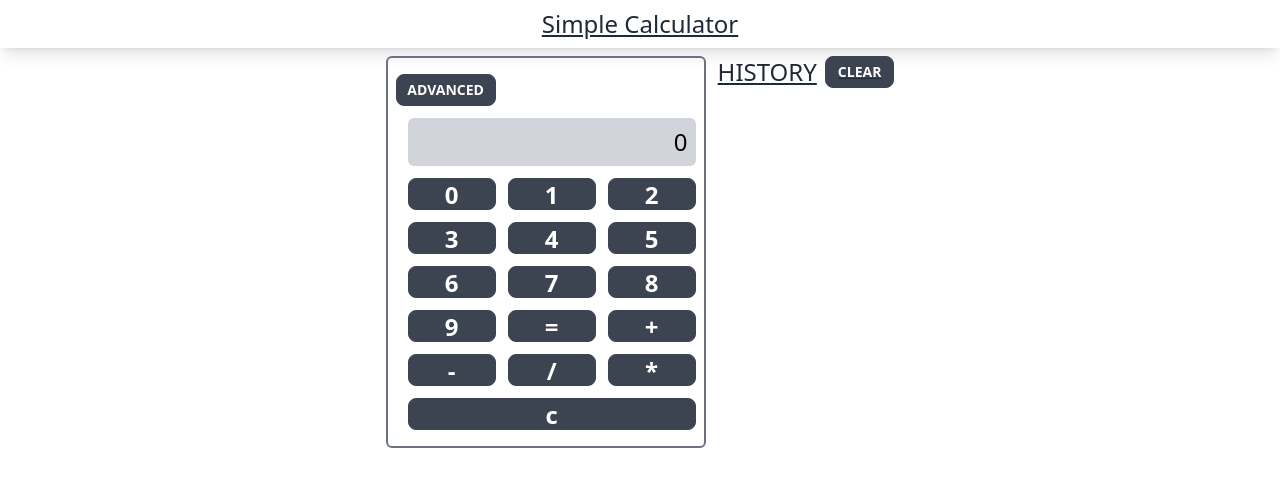
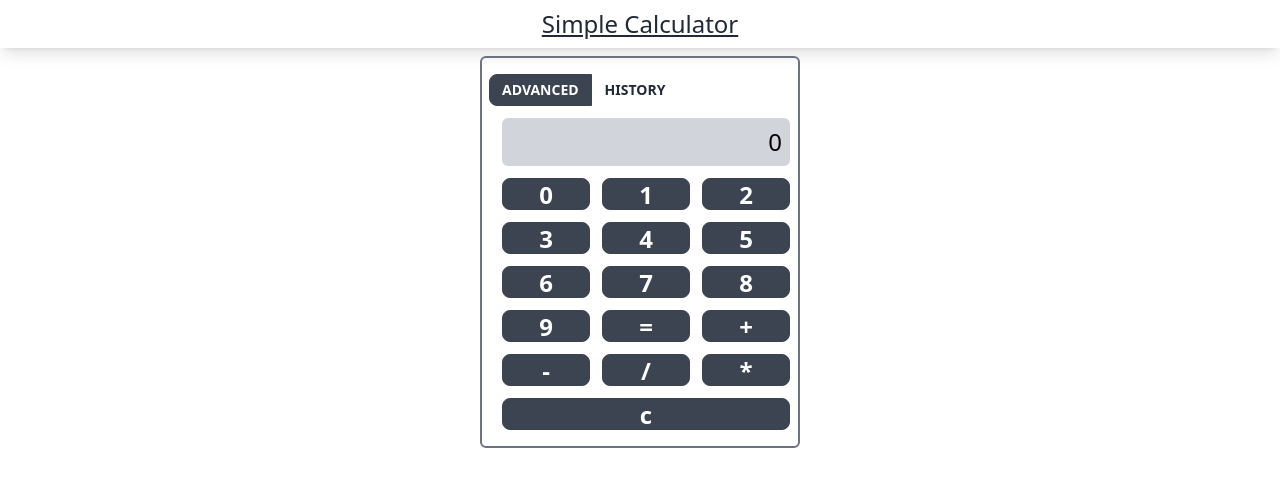
Before and after one commit to Q-T5/simple-vue3-calc, a Vue app: page / in a window 1280 px wide. Shown: the top 486 px of the page. Built offline with nearby package versions, Linux system fonts and the light colour scheme.

Commit message:
Finished calculator.

```diff
--- a/src/App.vue
+++ b/src/App.vue
@@ -4,10 +4,15 @@
   </div>
 
   <div class="flex flex-col items-center md:flex-row md:justify-center md:items-start md:space-x-3 pt-2">
-    <my-calculator @addToHistory="updateHistory" @changeNotifMessage="showNotificationPopup" :historyCalc="previousCalc" @advMathBtnClicked="notifAdvMthBtnClicked" :dumpHistory="clearHistory" />
-    <div class="pt-2 md:pt-0">
-      <h3 class="text-2xl underline pb-2 uppercase text-center inline-flex">History
-        <button class="daisyui-btn daisyui-btn-sm ml-2 no-animation" @click="authClearHistory">CLEAR</button>
+    <!-- this is the calculator itself -->
+    <my-calculator @addToHistory="updateHistory" @changeNotifMessage="showNotificationPopup" :historyCalc="previousCalc" @advMathBtnClicked="notifAdvMthBtnClicked" :dumpHistory="clearHistory" @showHistoryTab="displayHistoryTab" />
+  </div>
+
+  <!-- this is the history section -->
+  <div class="pt-2 md:pt-0 fixed w-2/3 top-14 h-screen flex flex-col items-center backdrop-blur-md bg-gray-500/75 overflow-auto" v-show="showTheHistoryTab">
+    <h3 class="text-2xl underline pb-2 uppercase text-center inline-block">History
+      <button class="daisyui-btn daisyui-btn-xs ml-2 no-animation" @click="authClearHistory">CLEAR</button>
+      <button class="daisyui-btn daisyui-btn-xs daisyui-btn-ghost ml-1 no-animation" @click="displayHistoryTab(0)">CLOSE</button>
     </h3>
     <div v-for="(calc, index) in pastCalculations" :key="calc.previous">
       <div class="border-2 text-2xl mt-2 rounded-lg border-black w-32 text-center hover:border-gray-500" @click="previousCalc = index, notifMessage = 'Showing Result for Clicked Calculation.', showNotification = true">
@@ -19,8 +24,8 @@
       </div>
     </div>
   </div>
-  </div>
 
+  <!-- this is the notification popup -->
   <div class="relative">
     <notification class="fixed md:left-[35%] bottom-2 left-2 daisyui-alert max-w-fit rounded-md border-l-8" v-show="showNotification" :message="notifMessage" />
   </div>
@@ -42,6 +47,7 @@ import MyCalculator from './components/MyCalculator.vue'
         "notifMessage": "",
         "anyAdvMthBtnClicked": 0,
         "clearHistory": false,
+        "showTheHistoryTab": false
       }
     },
     methods: {
@@ -78,6 +84,13 @@ import MyCalculator from './components/MyCalculator.vue'
           this.notifMessage = "Nothing to Clear."
           this.showNotification = true;
         }
+      },
+      displayHistoryTab(num) {
+        if(num === 1) {
+          this.showTheHistoryTab = true;
+        } else if(num === 0) {
+          this.showTheHistoryTab = false;
+        }
       }
     },
     "watch": {
--- a/src/components/MyCalculator.vue
+++ b/src/components/MyCalculator.vue
@@ -1,7 +1,10 @@
 <template>
   <div class="w-80 grid grid-cols-3 space-x-3 space-y-3 border-2 rounded-md border-gray-500 px-2 py-4">
-    <div class="daisyui-btn daisyui-btn-sm no-animation" @click="showAdvanced ? showAdvanced = false : showAdvanced = true, disableOperators ? disableOperators = false : disableOperators = false, showAdvancedButtonAlreadyClicked == 0 ? showAdvancedButtonAlreadyClicked = 1 : showAdvancedButtonAlreadyClicked = 0, $emit('changeNotifMessage', showAdvancedButtonAlreadyClicked)">
+    <div class="daisyui-btn-group col-span-2">
+      <div class="daisyui-btn daisyui-btn-sm no-animation" @click="showAdvanced ? showAdvanced = false : showAdvanced = true, disableOperators ? disableOperators = false : disableOperators = false, showAdvancedButtonAlreadyClicked == 0 ? showAdvancedButtonAlreadyClicked = 1 : showAdvancedButtonAlreadyClicked = 0, $emit('changeNotifMessage', showAdvancedButtonAlreadyClicked)">
         Advanced
+      </div>
+      <div class="daisyui-btn daisyui-btn-sm daisyui-btn-ghost no-animation" @click="$emit('showHistoryTab', 1)">History</div>
     </div>
     <div class="bg-gray-300 col-span-3 py-2 text-2xl rounded-md text-end text-black px-2" v-text="current"></div>
     <button class="calc-buttons" @click="number(0)">0</button>
@@ -31,7 +34,7 @@
 <script>
   export default {
     "name": "MyCalculator",
-    "emits": ["addToHistory", "changeNotifMessage", "advMathBtnClicked"],
+    "emits": ["addToHistory", "changeNotifMessage", "advMathBtnClicked", "showHistoryTab"],
     "props": ["historyCalc", "dumpHistory"],
     data() {
       return {
--- a/src/components/Notification.vue
+++ b/src/components/Notification.vue
@@ -1,5 +1,5 @@
 <template>
-    <h3> {{ message }}</h3>
+    <p> {{ message }}</p>
 </template>
 
 <script>
```
Also changed, not shown: 5 other files (tests, documents, lock files or other folders). Lines whose indentation alone changed are shown as unchanged.
